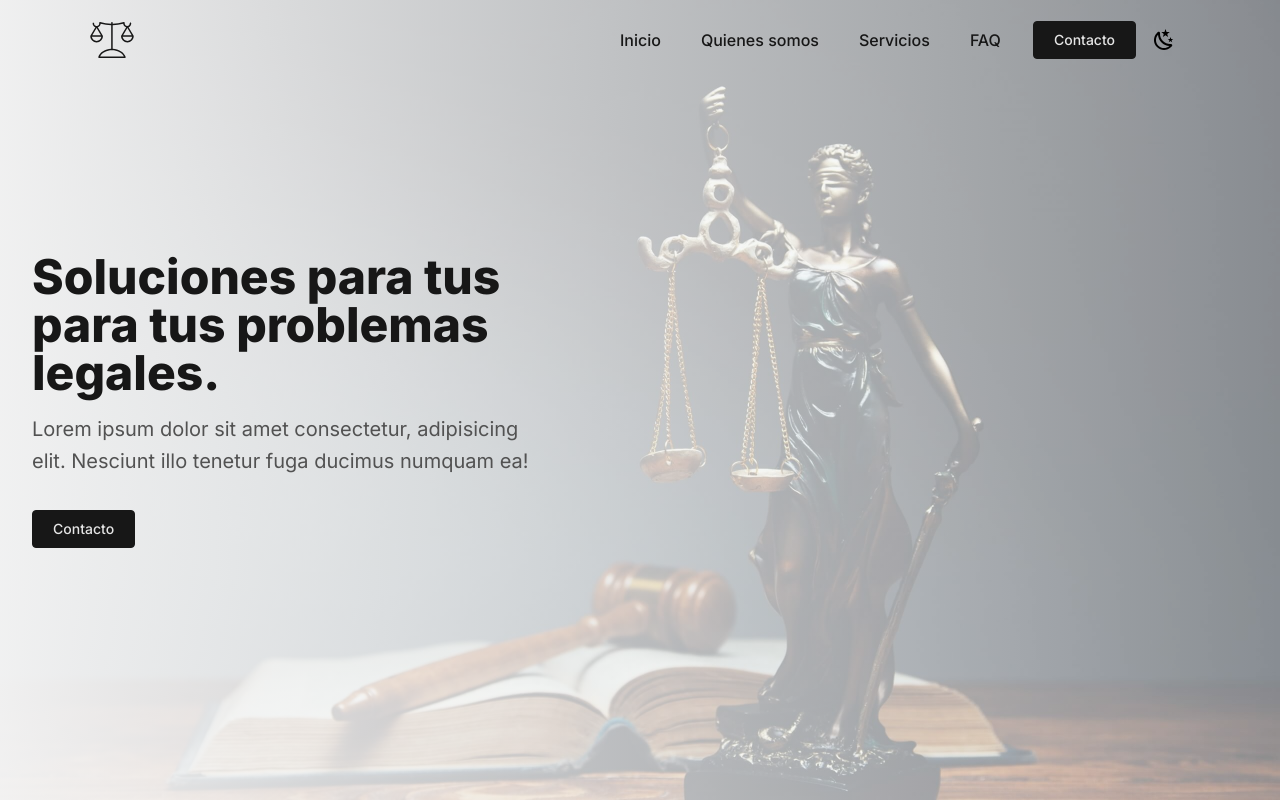
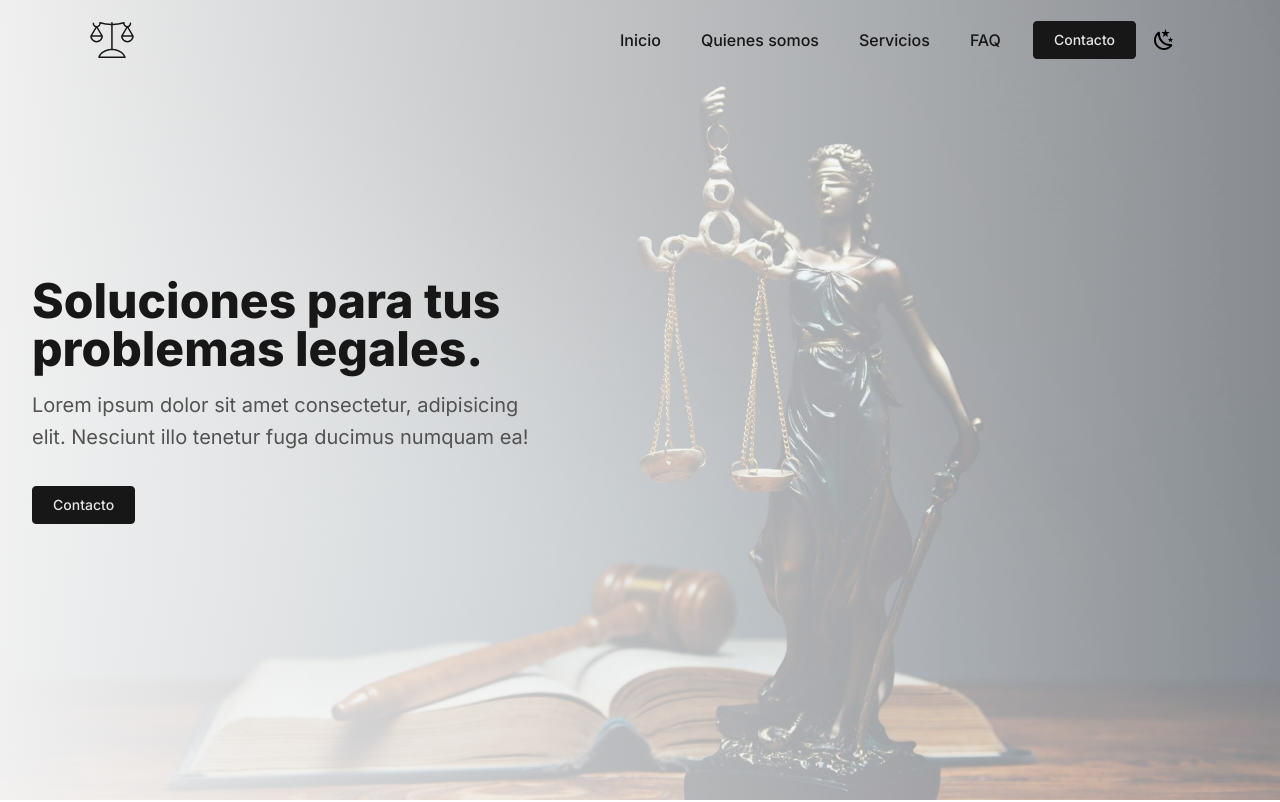
Before and after one commit to lllMaxMaxlll/chServiciosJuridicos, a Next.js app: page / in a window 1280 px wide. Shown: the top 802 px of the page. Built offline with nearby package versions, Linux system fonts and the light colour scheme.

Commit message:
Fix title

```diff
--- a/components/Hero.tsx
+++ b/components/Hero.tsx
@@ -10,7 +10,7 @@ function Hero() {
 
 			<div className="relative mx-auto max-w-screen-xl px-4 py-32 sm:px-6 flex h-screen justify-center sm:justify-start items-center lg:px-8 text-neutral-900 dark:text-neutral-100">
 				<div className="max-w-xl text-center sm:text-start">
-					<h1 className="text-3xl font-extrabold sm:text-5xl">Soluciones para tus para tus problemas legales.</h1>
+					<h1 className="text-3xl font-extrabold sm:text-5xl">Soluciones para tus problemas legales.</h1>
 
 					<p className="mt-4 max-w-lg sm:text-xl/relaxed text-neutral-600 dark:text-neutral-300">
 						Lorem ipsum dolor sit amet consectetur, adipisicing elit. Nesciunt illo tenetur fuga ducimus numquam ea!
```
